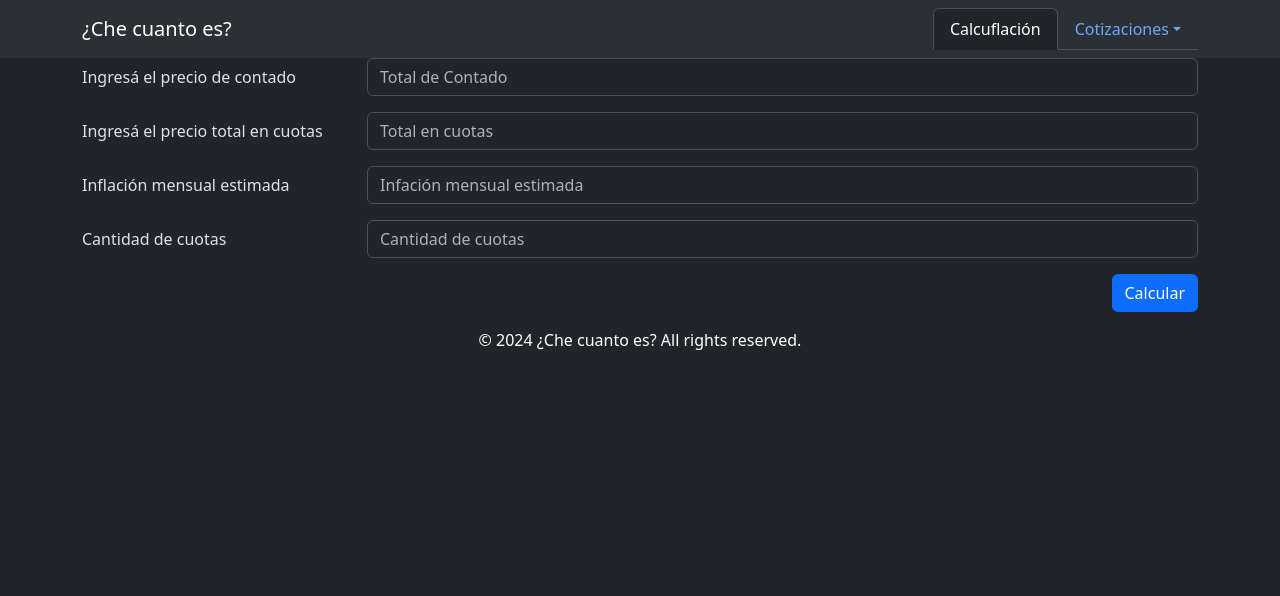
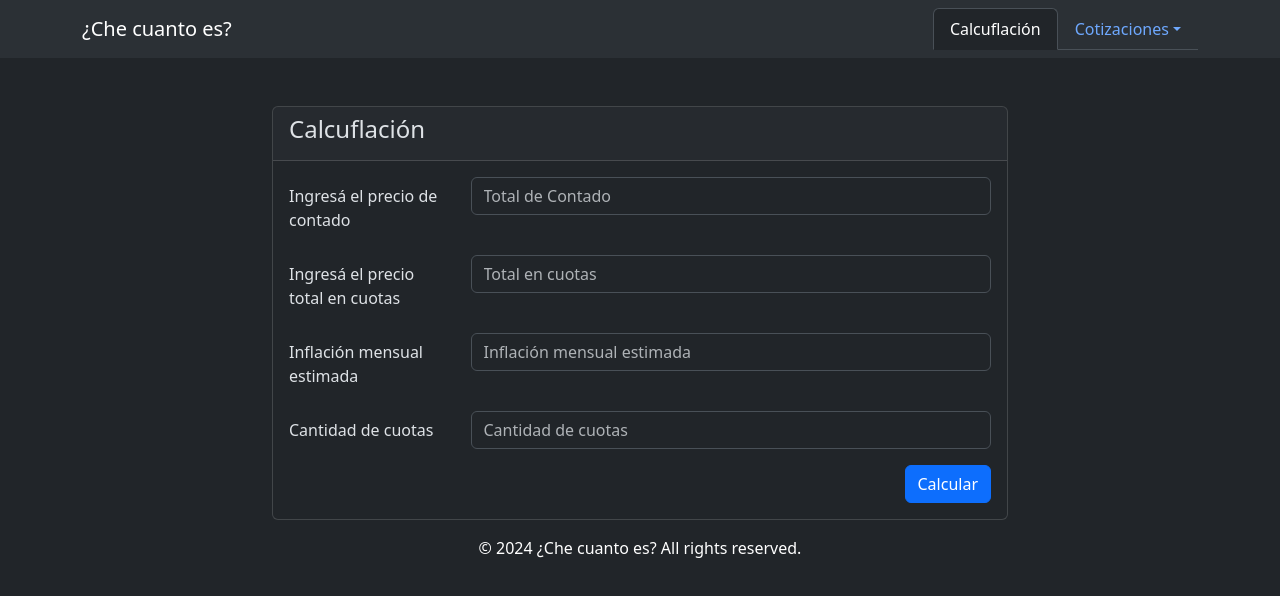
Before and after one commit to alanmedina1995/che-cuanto-es-app, an Angular app: page /calculator/calculadora-simple in a window 1280 px wide. Shown: the top 596 px of the page. Built offline with nearby package versions, Linux system fonts and the light colour scheme; no server answers.

Commit message:
fix issues

```diff
--- a/src/app/cost-calculator/pages/cost-calculator-page/cost-calculator-page.component.html
+++ b/src/app/cost-calculator/pages/cost-calculator-page/cost-calculator-page.component.html
@@ -1,16 +1,20 @@
-<div class="container">
+<div class="container mt-5">
     <div class="row justify-content-center">
-        <form [formGroup]= "costCalculatorForm" (ngSubmit)="calculateAdjustedInstallments()" autocomplete="off">
+        <div class="col-md-8">
+            <div class="card">
+                <div class="card-header">
+                    <h4>Calcuflación</h4>
+                </div>
+                <div class="card-body">
+                    <form [formGroup]="costCalculatorForm" (ngSubmit)="calculateAdjustedInstallments()" autocomplete="off">
 
                         <div class="mb-3 row">
                             <label class="col-sm-3 col-form-label">Ingresá el precio de contado</label>
                             <div class="col-sm-9">
-
                                 <input type="number"
                                        class="form-control"
                                        formControlName="cashPrice"
                                        placeholder="Total de Contado">
-
                                 <span *ngIf="isValidField('cashPrice')"
                                       class="form-text text-danger">
                                     {{ getFieldError('cashPrice') }}
@@ -21,12 +25,10 @@
                         <div class="mb-3 row">
                             <label class="col-sm-3 col-form-label">Ingresá el precio total en cuotas</label>
                             <div class="col-sm-9">
-
                                 <input type="number"
                                        class="form-control"
                                        formControlName="totalPriceFinanced"
                                        placeholder="Total en cuotas">
-
                                 <span *ngIf="isValidField('totalPriceFinanced')"
                                       class="form-text text-danger">
                                     {{ getFieldError('totalPriceFinanced') }}
@@ -37,12 +39,10 @@
                         <div class="mb-3 row">
                             <label class="col-sm-3 col-form-label">Inflación mensual estimada</label>
                             <div class="col-sm-9">
-
                                 <input type="number"
                                        class="form-control"
                                        formControlName="inflationValue"
-                           placeholder="Infación mensual estimada">
-
+                                       placeholder="Inflación mensual estimada">
                                 <span *ngIf="isValidField('inflationValue')"
                                       class="form-text text-danger">
                                     {{ getFieldError('inflationValue') }}
@@ -53,12 +53,10 @@
                         <div class="mb-3 row">
                             <label class="col-sm-3 col-form-label">Cantidad de cuotas</label>
                             <div class="col-sm-9">
-
                                 <input type="number"
                                        class="form-control"
                                        formControlName="installments"
                                        placeholder="Cantidad de cuotas">
-
                                 <span *ngIf="isValidField('installments')"
                                       class="form-text text-danger">
                                     {{ getFieldError('installments') }}
@@ -68,8 +66,7 @@
 
                         <div class="row">
                             <div class="col">
-                    <button type="submit"
-                            class="btn btn-primary float-end">
+                                <button type="submit" class="btn btn-primary float-end">
                                     Calcular
                                 </button>
                             </div>
@@ -77,3 +74,6 @@
                     </form>
                 </div>
             </div>
+        </div>
+    </div>
+</div>
--- a/src/app/shared/components/navbar/navbar.component.html
+++ b/src/app/shared/components/navbar/navbar.component.html
@@ -6,7 +6,7 @@
           <a class="nav-link active" aria-current="page" (click)="navigateToCostCalculator()">Calcuflación</a>
         </li>
         <li class="nav-item dropdown">
-          <a class="nav-link dropdown-toggle" data-bs-toggle="dropdown" href="#" role="button" aria-expanded="false">Cotizaciones</a>
+          <a class="nav-link dropdown-toggle" data-bs-toggle="dropdown"  role="button" aria-expanded="false">Cotizaciones</a>
           <ul class="dropdown-menu">
             <li><a class="dropdown-item" (click)="navigateToMarketRates()">Oficiales</a></li>
             <li><a class="dropdown-item" (click)="navigateToDolarArgy()">Dolar en Argy</a></li>
--- a/tsconfig.json
+++ b/tsconfig.json
@@ -3,6 +3,7 @@
 {
   "compileOnSave": false,
   "compilerOptions": {
+    "useDefineForClassFields": false,
     "outDir": "./dist/out-tsc",
     "strict": true,
     "noImplicitOverride": true,
```
Also changed, not shown: 1 other file (tests, documents, lock files or other folders). Lines whose indentation alone changed are shown as unchanged.
